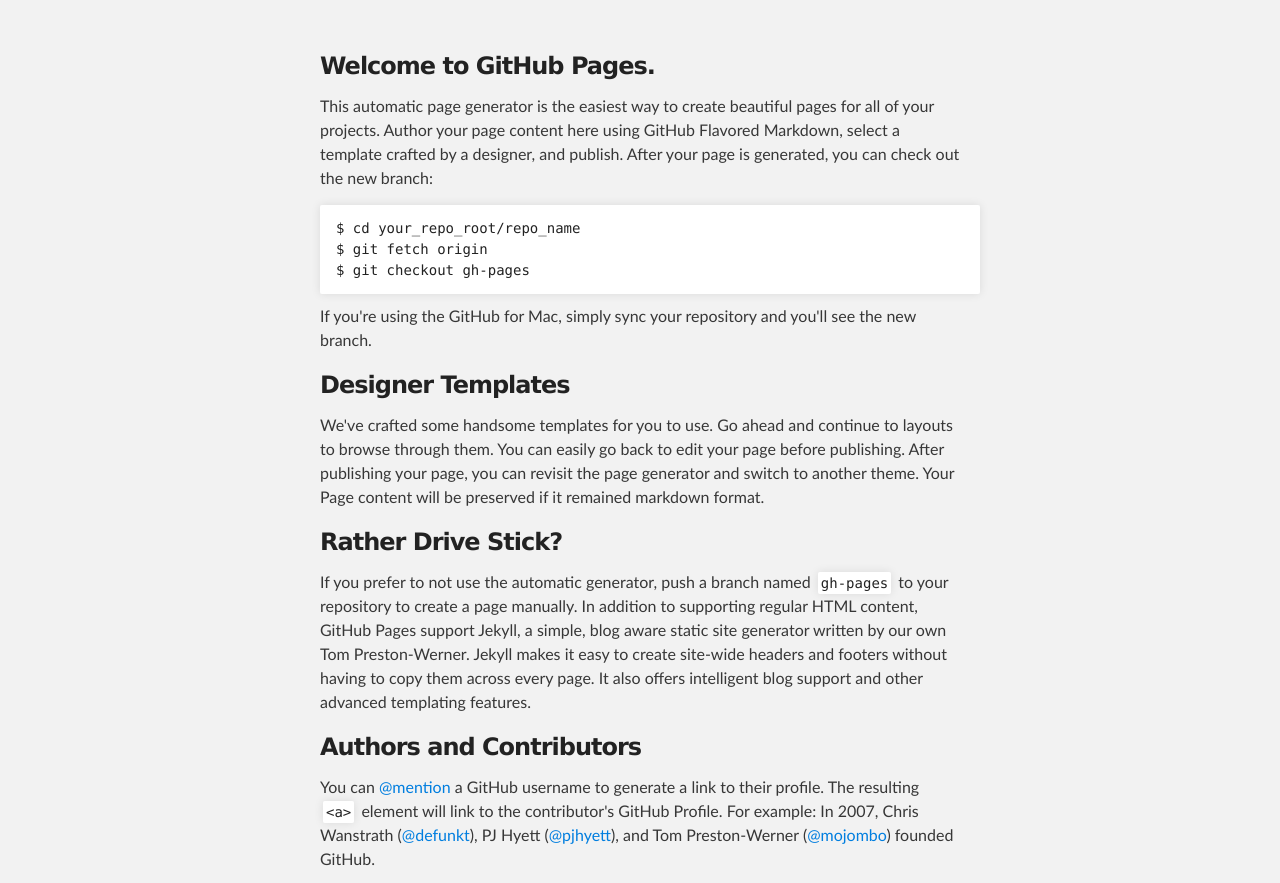
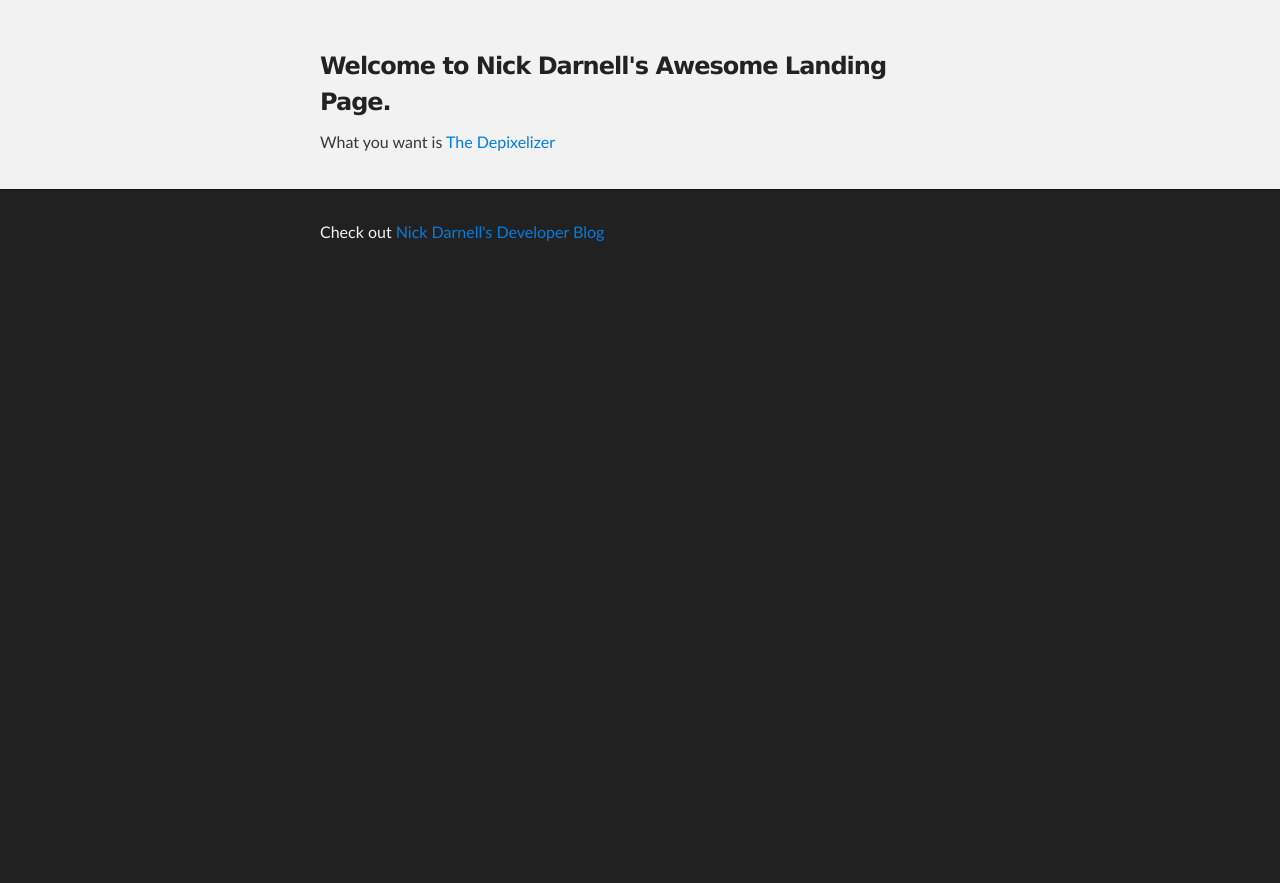
Before and after one commit to nickdarnell/nickdarnell.github.io, a plain HTML site: page index.html in a window 1280 px wide. Shown: the part 176-1059 px from the top of the page. After the commit the page ends 800 px from the top, so only its background shows below. Drawn offline with Linux system fonts and the light colour scheme.

Commit message:
Updating my landing page, and adding google analytics.

```diff
--- a/index.html
+++ b/index.html
@@ -4,11 +4,21 @@
   <head>
     <meta charset='utf-8' />
     <meta http-equiv="X-UA-Compatible" content="chrome=1" />
-    <meta name="description" content="Nickdarnell.github.io : " />
+    <meta name="description" content="Nick Darnell @ GitHub" />
 
     <link rel="stylesheet" type="text/css" media="screen" href="stylesheets/stylesheet.css">
 
     <title>Nickdarnell.github.io</title>
+
+	<script>
+	  (function(i,s,o,g,r,a,m){i['GoogleAnalyticsObject']=r;i[r]=i[r]||function(){
+	  (i[r].q=i[r].q||[]).push(arguments)},i[r].l=1*new Date();a=s.createElement(o),
+	  m=s.getElementsByTagName(o)[0];a.async=1;a.src=g;m.parentNode.insertBefore(a,m)
+	  })(window,document,'script','//www.google-analytics.com/analytics.js','ga');
+
+	  ga('create', 'UA-30773612-2', 'nickdarnell.github.io');
+	  ga('send', 'pageview');
+	</script>
   </head>
 
   <body>
@@ -18,7 +28,7 @@
         <header class="inner">
           <a id="forkme_banner" href="https://github.com/nickdarnell">View on GitHub</a>
 
-          <h1 id="project_title">Nickdarnell.github.io</h1>
+          <h1 id="project_title">Nick Darnell @ GitHub</h1>
           <h2 id="project_tagline"></h2>
 
         </header>
@@ -27,39 +37,15 @@
     <!-- MAIN CONTENT -->
     <div id="main_content_wrap" class="outer">
       <section id="main_content" class="inner">
-        <h3>Welcome to GitHub Pages.</h3>
-
-<p>This automatic page generator is the easiest way to create beautiful pages for all of your projects. Author your page content here using GitHub Flavored Markdown, select a template crafted by a designer, and publish. After your page is generated, you can check out the new branch:</p>
-
-<pre><code>$ cd your_repo_root/repo_name
-$ git fetch origin
-$ git checkout gh-pages
-</code></pre>
-
-<p>If you're using the GitHub for Mac, simply sync your repository and you'll see the new branch.</p>
-
-<h3>Designer Templates</h3>
-
-<p>We've crafted some handsome templates for you to use. Go ahead and continue to layouts to browse through them. You can easily go back to edit your page before publishing. After publishing your page, you can revisit the page generator and switch to another theme. Your Page content will be preserved if it remained markdown format.</p>
-
-<h3>Rather Drive Stick?</h3>
-
-<p>If you prefer to not use the automatic generator, push a branch named <code>gh-pages</code> to your repository to create a page manually. In addition to supporting regular HTML content, GitHub Pages support Jekyll, a simple, blog aware static site generator written by our own Tom Preston-Werner. Jekyll makes it easy to create site-wide headers and footers without having to copy them across every page. It also offers intelligent blog support and other advanced templating features.</p>
-
-<h3>Authors and Contributors</h3>
-
-<p>You can <a href="https://github.com/blog/821" class="user-mention">@mention</a> a GitHub username to generate a link to their profile. The resulting <code>&lt;a&gt;</code> element will link to the contributor's GitHub Profile. For example: In 2007, Chris Wanstrath (<a href="https://github.com/defunkt" class="user-mention">@defunkt</a>), PJ Hyett (<a href="https://github.com/pjhyett" class="user-mention">@pjhyett</a>), and Tom Preston-Werner (<a href="https://github.com/mojombo" class="user-mention">@mojombo</a>) founded GitHub.</p>
-
-<h3>Support or Contact</h3>
-
-<p>Having trouble with Pages? Check out the documentation at <a href="http://help.github.com/pages">http://help.github.com/pages</a> or contact <a href="mailto:support@github.com">support@github.com</a> and we’ll help you sort it out.</p>
+        <h3>Welcome to Nick Darnell's Awesome Landing Page.</h3>
+		<p>What you want is <a href="http://nickdarnell.github.io/depixelizer/">The Depixelizer</a></p>
       </section>
     </div>
 
     <!-- FOOTER  -->
     <div id="footer_wrap" class="outer">
       <footer class="inner">
-        <p>Published with <a href="http://pages.github.com">GitHub Pages</a></p>
+        <p>Check out <a href="http://www.nickdarnell.com">Nick Darnell's Developer Blog</a></p>
       </footer>
     </div>
 
```
